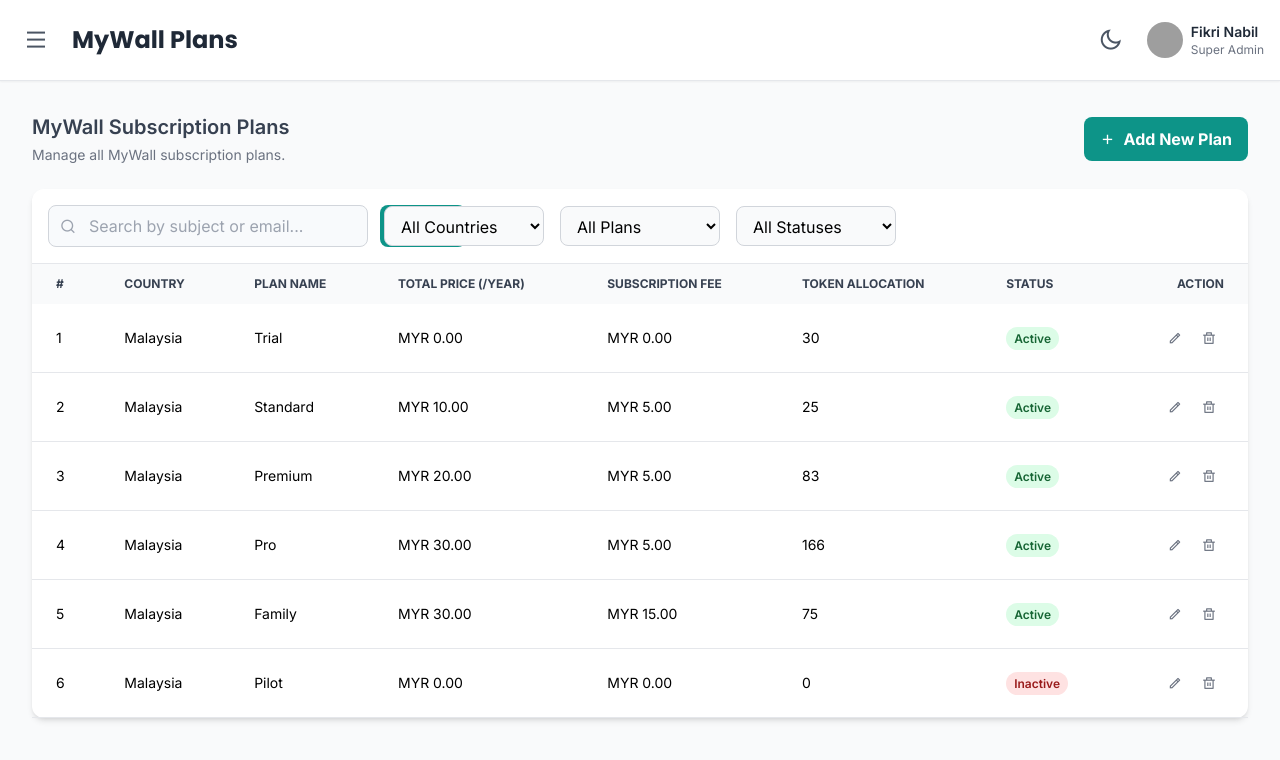
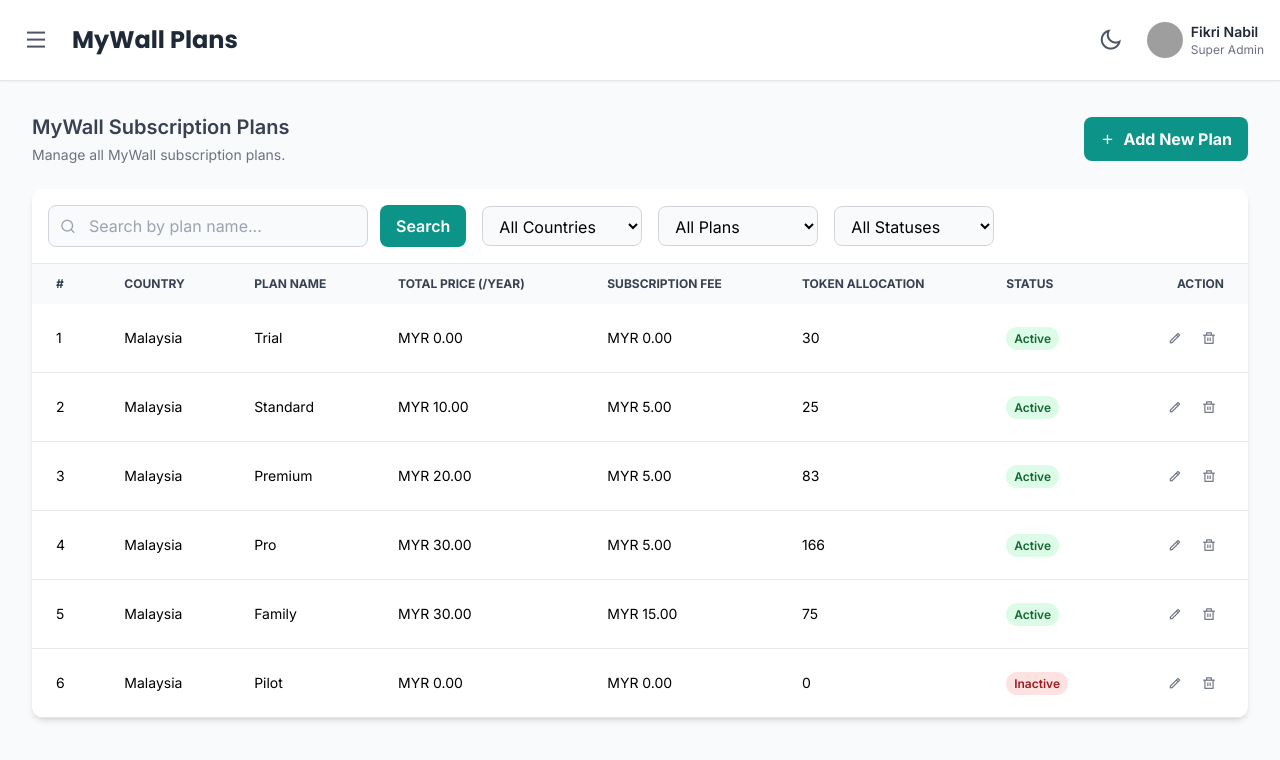
Before and after one commit to webappstudio-my/mysertifico, a React (Vite) app: page /bo/admin/mywall-plans in a window 1280 px wide. Shown: the top 760 px of the page. Built offline with nearby package versions, Linux system fonts and the light colour scheme; grey boxes are pictures that could not be loaded.

Commit message:
fixed overlap with BoSearchInput component

```diff
--- a/src/pages/bo/BoLogosBadges.jsx
+++ b/src/pages/bo/BoLogosBadges.jsx
@@ -263,7 +263,7 @@
                 onClear={handleClearSearch}
                 placeholder="Search by name..."
                 activeSearchTerm={searchTerm}
-                className="w-full md:w-80"
+                className="w-full md:w-auto"
               />
             </div>
 
--- a/src/pages/bo/BoMySertificoPlans.jsx
+++ b/src/pages/bo/BoMySertificoPlans.jsx
@@ -139,9 +139,8 @@
                         {/* Main Content Card */}
                         <div className="bg-white dark:bg-slate-800 rounded-xl shadow-md">
                             {/* Toolbar: Search & Filter */}
-                            <div className="p-4 border-b border-gray-200 dark:border-gray-700 flex flex-col md:flex-row items-center gap-4">
+                            <div className="p-4 border-b border-gray-200 dark:border-gray-700 flex flex-col md:flex-row flex-wrap items-center gap-4">
                                 {/* BoSearchInput component */}
-                                <div className="flex-1 w-full md:max-w-80">
                                     <BoSearchInput
                                         value={searchInput}
                                         onChange={setSearchInput}
@@ -151,7 +150,6 @@
                                         activeSearchTerm={searchTerm}
                                         className="w-full md:w-auto"
                                     />
-                                </div>
 
                                 {/*} Previous search input
                                 <div className="relative w-full md:w-80">
--- a/src/pages/bo/BoMyWallPlans.jsx
+++ b/src/pages/bo/BoMyWallPlans.jsx
@@ -228,9 +228,9 @@
                                     onChange={setSearchInput}
                                     onSearch={handleSearchSubmit}
                                     onClear={handleClearSearch}
-                                    placeholder="Search by subject or email..."
+                                    placeholder="Search by plan name..."
                                     activeSearchTerm={searchTerm}
-                                    className="w-full md:w-80"
+                                    className="w-full md:w-auto"
                                 />
                                 {/*
                                 <div className="relative w-full md:w-auto md:flex-grow">
--- a/src/pages/bo/BoSupportHelp.jsx
+++ b/src/pages/bo/BoSupportHelp.jsx
@@ -220,7 +220,7 @@
                                     onClear={handleClearSearch}
                                     placeholder="Search by subject or email..."
                                     activeSearchTerm={searchTerm}
-                                    className="w-full md:w-80"
+                                    className="w-full md:w-auto"
                                 />
 
                                 {/*
```
